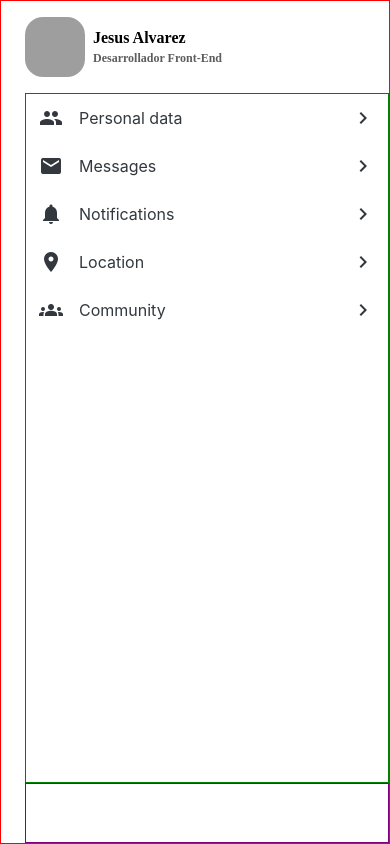
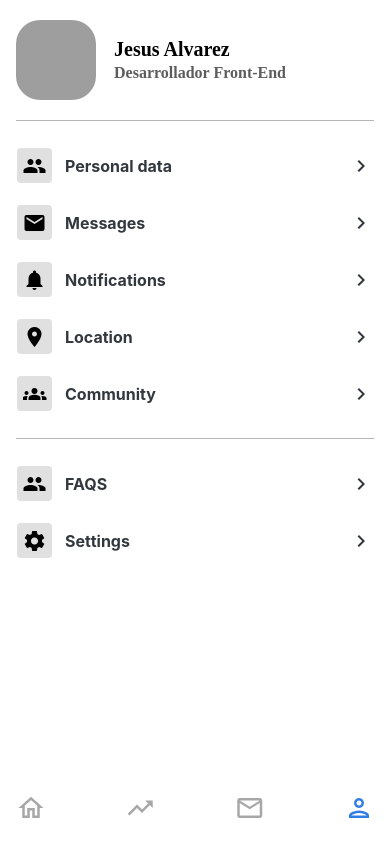
Before and after one commit to alvarezjp/components, a React (Vite) app: page / in a window 390 px wide. Built offline with nearby package versions, Linux system fonts and the light colour scheme; grey boxes are pictures that could not be loaded.

Commit message:
termino de mobileNavigation

```diff
--- a/index.html
+++ b/index.html
@@ -4,6 +4,9 @@
     <meta charset="UTF-8" />
     <link rel="icon" type="image/svg+xml" href="/vite.svg" />
     <link rel="stylesheet" href="https://fonts.googleapis.com/icon?family=Material+Icons" />
+    <link rel="stylesheet" href="https://fonts.googleapis.com/icon?family=Material+Icons+Outlined" />
+
+
 
     <meta name="viewport" content="width=device-width, initial-scale=1.0" />
     <title>Vite + React</title>
--- a/src/componentes/MobileNavigation/ArrowIconHook.jsx
+++ b/src/componentes/MobileNavigation/ArrowIconHook.jsx
@@ -5,19 +5,21 @@ import ListItemDecorator from "@mui/joy/ListItemDecorator";
 import ListItemButton from "@mui/joy/ListItemButton";
 import ListItemContent from "@mui/joy/ListItemContent";
 import KeyboardArrowRightIcon from "@mui/icons-material/KeyboardArrowRight";
-import Home from "@mui/icons-material/Home";
-import { Icon } from '@mui/material';
-
+import Avatar from "@mui/material/Avatar";
+import {  grey } from '@mui/material/colors';
+import { Icon } from "@mui/material";
 
 const ArrowIconHook = ({ item, icon }) => {
   return (
     <List>
       <ListItem>
-        <ListItemButton selected={false} variant="plain">
-          <ListItemDecorator>
-            <Icon>{icon} </Icon>
+        <ListItemButton selected={false} variant="plain" sx={{paddingLeft:"0px",paddingRight:"0px"}} >
+          <ListItemDecorator >
+            <Avatar  sx={{ bgcolor: grey[300],width: 35, height: 35 }} variant="rounded">
+              <Icon sx={{color:"black"}}>{icon} </Icon>
+            </Avatar>
           </ListItemDecorator>
-          <ListItemContent>{item}</ListItemContent>
+          <ListItemContent sx={{paddingLeft:"8px",fontWeight:"700"}}>{item}</ListItemContent>
           <KeyboardArrowRightIcon />
         </ListItemButton>
       </ListItem>
--- /dev/null
+++ b/src/componentes/MobileNavigation/IconsHook.jsx
@@ -0,0 +1,23 @@
+import React from "react";
+import { Icon } from "@mui/material";
+import { ContainIconsHook } from "./Styled";
+
+
+const IconsHook = ({ icon, nameSection,state,onClick }) => {
+
+
+  return (
+    <ContainIconsHook>
+      <Icon
+        className={state === nameSection ? "active" : "desactive"}
+        sx={{ color: "#7a7a7aa9", fontSize: "30px" }}
+        baseClassName="material-icons-outlined"
+        onClick={onClick}
+        id={nameSection}>
+        {icon}
+      </Icon>
+    </ContainIconsHook>
+  );
+};
+
+export default IconsHook;
--- a/src/componentes/MobileNavigation/MobileNavigation.jsx
+++ b/src/componentes/MobileNavigation/MobileNavigation.jsx
@@ -1,14 +1,18 @@
 import React from "react";
+import { useState } from "react";
 import {
   Avatar,
   ContainAll,
   ContainAvatar,
   ContainBody,
+  ContainSubMenu,
   ContainIcons,
   ContainText,
   TitleJob,
   TitleName,
 } from "./Styled";
+
+import IconsHook from "./IconsHook";
 import ArrowIconHook from "./ArrowIconHook";
 
 const MobileNavigation = () => {
@@ -19,7 +23,23 @@ const MobileNavigation = () => {
     { nameSection: "Location", nameIcon: "place" },
     { nameSection: "Community", nameIcon: "groups" },
   ];
+  const ConfigurationCategory = [
+    { nameSection: "FAQS", nameIcon: "people" },
+    { nameSection: "Settings", nameIcon: "settings" },
+  ];
+  const bottomMenu = [
+    { nameSection: "home", nameIcon: "homeOutlined" },
+    { nameSection: "statistics", nameIcon: "trending_up" },
+    { nameSection: "mail", nameIcon: "mail" },
+    { nameSection: "profile", nameIcon: "person" },
+  ];
 
+  const [footerMenu, setFooterMenu] = useState("profile");
+
+  const actionClick = (event) => {
+    console.log(event.target.id);
+    setFooterMenu(event.target.id);
+  };
   return (
     <ContainAll>
       <ContainAvatar>
@@ -30,11 +50,47 @@ const MobileNavigation = () => {
         </ContainText>
       </ContainAvatar>
       <ContainBody>
-        {category.map((line, index) => {
-          return <ArrowIconHook item={line.nameSection} icon={line.nameIcon} key={index} />;
+        {footerMenu === "profile" &&
+          <>
+            <ContainSubMenu>
+              {category.map((line, index) => {
+                return (
+                  <ArrowIconHook
+                    item={line.nameSection}
+                    icon={line.nameIcon}
+                    key={index}
+                  />
+                );
+              })}
+            </ContainSubMenu>
+            <ContainSubMenu>
+              {ConfigurationCategory.map((line, index) => {
+                return (
+                  <ArrowIconHook
+                    item={line.nameSection}
+                    icon={line.nameIcon}
+                    key={index}
+                  />
+                );
+              })}
+            </ContainSubMenu>
+          </>
+        }
+      </ContainBody>
+      <ContainIcons>
+        {bottomMenu.map((item) => {
+          return (
+            <IconsHook
+              style={{ border: "1px solid red" }}
+              icon={item.nameIcon}
+              key={item.nameSection}
+              nameSection={item.nameSection}
+              state={footerMenu}
+              onClick={actionClick}
+            />
+          );
         })}
-      </ContainBody>
-      <ContainIcons />
+      </ContainIcons>
     </ContainAll>
   );
 };
--- a/src/componentes/MobileNavigation/Styled.jsx
+++ b/src/componentes/MobileNavigation/Styled.jsx
@@ -2,11 +2,11 @@ import styled from "styled-components";
 
 const ContainAll = styled.section`
   box-sizing: border-box;
-  border: 1px solid red;
+  /* border: 4px solid red; */
   display: grid;
   height: 100vh;
-  grid-template-rows: 92px auto 60px;
-  padding-left: 24px;
+  grid-template-rows: 120px auto 70px;
+  padding: 0px 16px 0px 16px;
 
   & > :nth-child(1) {
     grid-row: 1;
@@ -21,15 +21,15 @@ const ContainAll = styled.section`
 
 const ContainAvatar = styled.article`
   /* border: 1px solid blue; */
+  box-sizing: border-box;
   display: grid;
-  grid-template-columns: 68px auto;
+  grid-template-columns: 98px auto;
+  /* padding: 24px 0px; */
   align-items: center;
-  box-sizing: border-box;
-
 `;
 const Avatar = styled.img`
-  width: 60px;
-  height: 60px;
+  width: 80px;
+  height: 80px;
   border-radius: 30%;
 `;
 
@@ -42,30 +42,50 @@ const ContainText = styled.div`
 
 const TitleName = styled.p`
   /* border: 1px solid black; */
-  font-size: 16px;
+  font-size: 20px;
   font-weight: 600;
 `;
 const TitleJob = styled.p`
   /* border: 1px solid gray; */
-  font-size: 12px;
+  font-size: 16px;
   font-weight: 600;
   color: #313030c8;
 `;
 
 const ContainBody = styled.article`
-  border: 1px solid green;
+  /* border: 1px solid green; */
 `;
 
+const ContainSubMenu = styled.section`
+  border-top: 1px solid #83838397;
+  padding: 16px 0px;
+`;
 const ContainIcons = styled.article`
-  border: 1px solid purple;
+  display: flex;
+  /* grid-template-columns: repeat(4,1fr); */
+  justify-content: space-between;
+  align-items: center;
 `;
+
+const ContainIconsHook = styled.div`
+.active{
+  color: #1e72e1eb;
+}
+/* .desactive{
+  color: #7a7a7aa9;
+} */
+`
+
+
 
 export {
   ContainAll,
   ContainAvatar,
   Avatar,
   ContainBody,
+  ContainSubMenu,
   ContainIcons,
+  ContainIconsHook,
   ContainText,
   TitleName,
   TitleJob,
```
